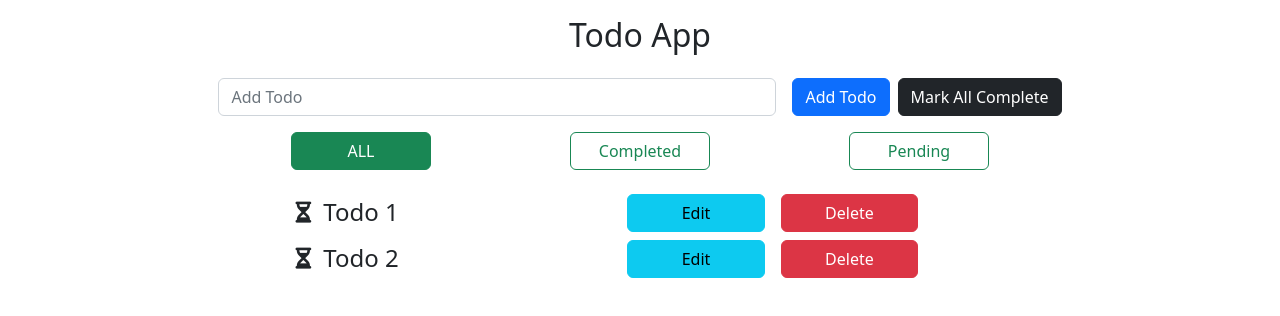
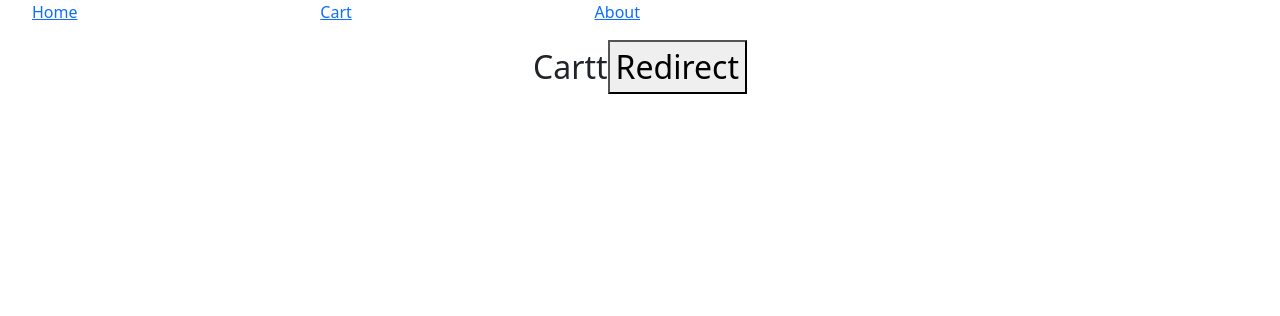
Before and after one commit to ankushk1/Mar-22-React, a React (Create React App) app: page /cart in a window 1280 px wide. Shown: the top 316 px of the page. Built offline with nearby package versions, Linux system fonts and the light colour scheme.

Commit message:
Added React router

```diff
--- a/package.json
+++ b/package.json
@@ -10,6 +10,8 @@
     "react": "^18.2.0",
     "react-bootstrap": "^2.7.0",
     "react-dom": "^18.2.0",
+    "react-router": "^6.8.1",
+    "react-router-dom": "^6.8.1",
     "react-scripts": "5.0.1",
     "web-vitals": "^2.1.4"
   },
--- /dev/null
+++ b/src/RouteComp/About.js
@@ -0,0 +1,14 @@
+import React from 'react'
+import {useLocation, useParams} from 'react-router-dom'
+const About = () => {
+
+  const location = useLocation()
+  const params = useParams();
+  console.log(params)
+  console.log(location.state)
+  return (
+    <div>About</div>
+  )
+}
+
+export default About
--- /dev/null
+++ b/src/RouteComp/Cartt.js
@@ -0,0 +1,26 @@
+import React from "react";
+import { useNavigate , useParams} from "react-router-dom";
+
+const Cartt = () => {
+  const navigate = useNavigate();
+
+  const params = useParams();
+  console.log(params)
+
+  return (
+    <div>
+      Cartt
+      <button
+        onClick={() => {
+          navigate(-1, {
+            state: "From Cart"
+          });
+        }}
+      >
+        Redirect
+      </button>
+    </div>
+  );
+};
+
+export default Cartt;
--- /dev/null
+++ b/src/RouteComp/Home.js
@@ -0,0 +1,33 @@
+import React from "react";
+import { useNavigate, useLocation } from "react-router-dom";
+
+const Home = () => {
+  const navigate = useNavigate();
+  const location = useLocation();
+  console.log(location);
+  // V5 - history
+
+  const redirect = () => {
+    // We hit a api
+    // we set a state and handle response
+    // We want to redirect to another page
+    navigate(2, {
+      state: {
+        user: "ABC",
+        arr: [1, 2, 3, 4, 5]
+      }
+    });
+  };
+  return (
+    <div>
+      Home
+      <div>
+        <button className="btn btn-primary" onClick={redirect}>
+          Redirect
+        </button>
+      </div>
+    </div>
+  );
+};
+
+export default Home;
--- /dev/null
+++ b/src/RouteComp/Nav.css
@@ -0,0 +1,10 @@
+.inactiveClass {
+  text-decoration: none;
+  color: rgb(0, 0, 0);
+}
+
+.activeClass {
+  text-decoration: none;
+  color: coral;
+  background-color: rgb(56, 134, 202);
+}
--- /dev/null
+++ b/src/RouteComp/Nav.js
@@ -0,0 +1,57 @@
+import React from "react";
+import { Link, NavLink } from "react-router-dom";
+import "./Nav.css";
+const Nav = () => {
+  return (
+    <div>
+      <ul
+        style={{
+          listStyle: "none"
+        }}
+        className="d-flex w-50 justify-content-between"
+      >
+        <li>
+          <NavLink
+            // className={({ isActive }) =>
+            //   isActive ? "activeClass" : "inactiveClass"
+            // // }
+            // style={({ isActive }) =>
+            //   isActive
+            //     ? {
+            //         backgroundColor: "red"
+            //       }
+            //     : {
+            //         backgroundColor: "white"
+            //       }
+            // }
+            to="/"
+          >
+            Home
+          </NavLink>
+        </li>
+        <li>
+          <NavLink
+            // className={({ isActive }) =>
+            //   isActive ? "activeClass" : "inactiveClass"
+            // }
+            to="/cart"
+          >
+            Cart
+          </NavLink>
+        </li>
+        <li>
+          <NavLink
+            // className={({ isActive }) =>
+            //   isActive ? "activeClass" : "inactiveClass"
+            // }
+            to="/about"
+          >
+            About
+          </NavLink>
+        </li>
+      </ul>
+    </div>
+  );
+};
+
+export default Nav;
--- /dev/null
+++ b/src/Router.js
@@ -0,0 +1,25 @@
+import React from "react";
+import { BrowserRouter, Routes, Route, Link } from "react-router-dom";
+import About from "./RouteComp/About";
+import Cartt from "./RouteComp/Cartt";
+import Home from "./RouteComp/Home";
+import Nav from "./RouteComp/Nav";
+const Router = () => {
+  return (
+    <>
+      <div>
+        <Nav />
+      </div>
+      <div className="fs-2 text-center">
+        <Routes>
+          <Route path="/" element={<Home />} />
+          <Route path="/cart" element={<Cartt />} />
+          <Route path="/about" element={<About />} />
+        </Routes>
+        {/* </BrowserRouter> */}
+      </div>
+    </>
+  );
+};
+
+export default Router;
--- a/src/index.js
+++ b/src/index.js
@@ -1,13 +1,17 @@
-import React from 'react';
-import ReactDOM from 'react-dom/client';
-import './index.css';
-import App from './App';
-import 'bootstrap/dist/css/bootstrap.min.css';
+import React from "react";
+import ReactDOM from "react-dom/client";
+import "./index.css";
+import App from "./App";
+import "bootstrap/dist/css/bootstrap.min.css";
+import Router from "./Router";
+import { BrowserRouter, Routes, Route, Link } from "react-router-dom";
 
-const root = ReactDOM.createRoot(document.getElementById('root'));
+const root = ReactDOM.createRoot(document.getElementById("root"));
 root.render(
   <React.StrictMode>
-    <App />
+    <BrowserRouter>
+      <Router />
+    </BrowserRouter>
   </React.StrictMode>
 );
 
```
Also changed, not shown: 1 other file (tests, documents, lock files or other folders).
